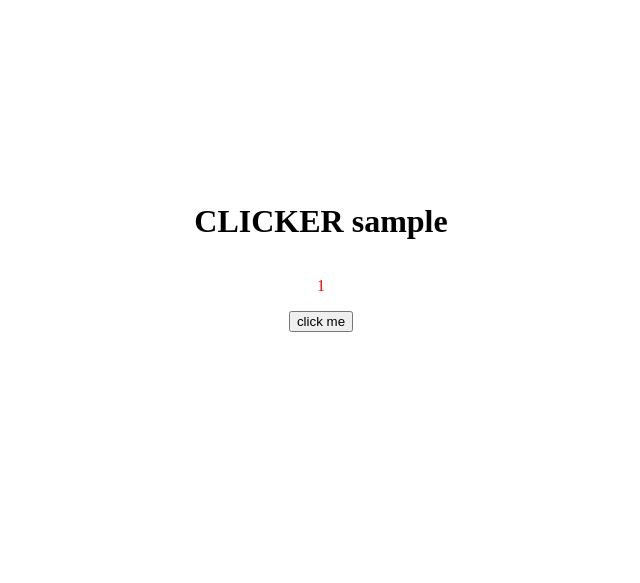
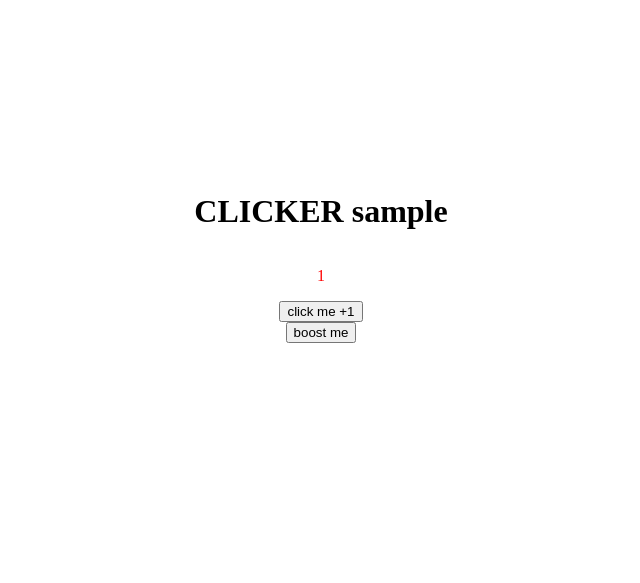
Before and after one commit to maidnmw/clicker005, a Django app: page / in a window 1280 px wide. Shown: the part 161-744 px from the top of the page, without its empty margins (319-959 px from the left). Run offline with Django 3.2, Linux system fonts and the light colour scheme; a user stored in the database is signed in; tables that the repository leaves empty hold one stand-in row (values such as "Sample post").

Commit message:
simple boost

```diff
--- a/api/models.py
+++ b/api/models.py
@@ -9,3 +9,16 @@ class MainCycle(models.Model):
 
     def click(self):
         self.click_count += self.click_power
+
+
+class Boost(models.Model):
+    mainCycle = models.ForeignKey(MainCycle, null=False, on_delete=models.CASCADE)
+    power = models.IntegerField(default=1)
+    price = models.IntegerField(default=10)
+
+    def update(self):
+        self.mainCycle.click_power += self.power
+        self.mainCycle.click_count -= self.price
+
+        self.power *= 2
+        self.price *= 2
--- a/api/urls.py
+++ b/api/urls.py
@@ -5,4 +5,5 @@ urlpatterns = [
     path('', views.index, name='index'),
     path('register/', views.register, name='register'),
     path('api/call_click/', views.call_click),
+    path('api/buy_boost/', views.buy_boost),
 ]
--- a/api/views.py
+++ b/api/views.py
@@ -11,7 +11,6 @@ def index(request):
     user = User.objects.filter(id=request.user.id).first()
     if user == None:
         return redirect('login')
-
     maincycle = models.MainCycle.objects.filter(user=request.user).first()
     return render(request, 'index.html', {'maincycle': maincycle})
 
@@ -43,3 +42,18 @@ def call_click(request):
     maincycle.save()
 
     return Response(maincycle.click_count)
+
+
+@api_view(['GET'])
+def buy_boost(request):
+    print(request.GET)
+    maincycle = models.MainCycle.objects.filter(user=request.user).first()
+
+    boost = models.Boost()
+    boost.mainCycle = maincycle
+    boost.update()
+
+    boost.save()
+    maincycle.save()
+
+    return Response(maincycle.click_power)
--- a/frontend/static/js/index.js
+++ b/frontend/static/js/index.js
@@ -9,3 +9,16 @@ function call_click() {
         counter.innerText = data
     }).catch(err => console.log(err))
 }
+
+
+function buy_boost(boost_power, boost_price) {
+    fetch(`/api/buy_boost/`, {
+        method: 'GET',
+    }).then(response => {
+        if (response.ok) return response.json()
+        else return Promise.reject(response)
+    }).then(data => {
+        const power = document.getElementById('click_power')
+        power.innerText = data
+    }).catch(err => console.log(err))
+}
--- a/frontend/templates/index.html
+++ b/frontend/templates/index.html
@@ -12,9 +12,10 @@
 <body>
     <a href="{% url 'logout' %}">logout</a>
     <div class="flex-center">
-        <h1>CLICKER {{user.username}}</h1>
-        <p class="click_count" id="counter">{{maincycle.click_count}}</p>
-        <button onclick="call_click()">click me</button>
+        <h1>CLICKER {{ user.username }}</h1>
+        <p class="click_count" id="counter">{{ maincycle.click_count }}</p>
+        <button onclick="call_click()">click me +<span id="click_power">{{ maincycle.click_power }}</span></button>
+        <button onclick="buy_boost()">boost me</button>
     </div>
 </body>
 </html>
```
Also changed, not shown: api/migrations/0004_boost.py (added).
